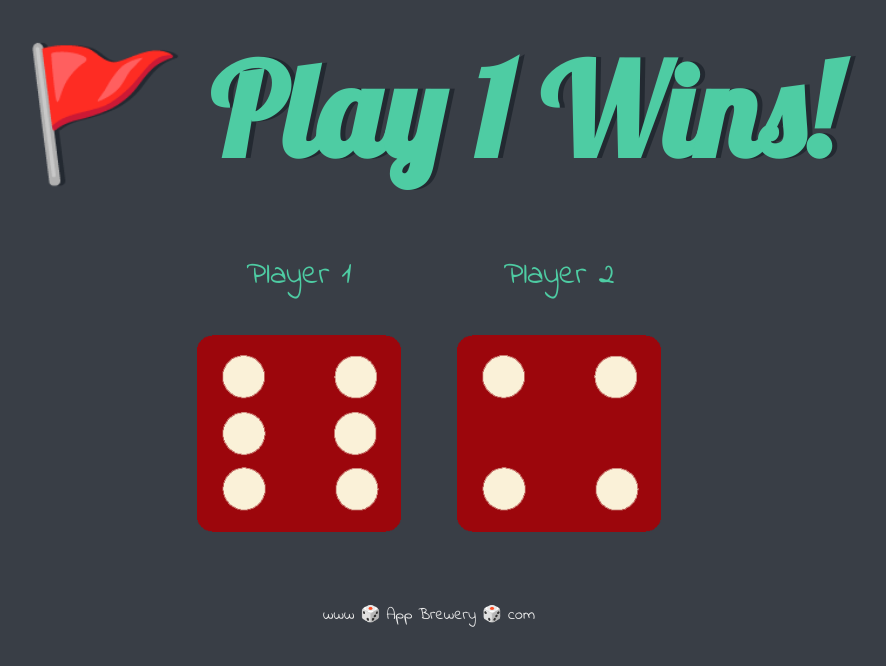
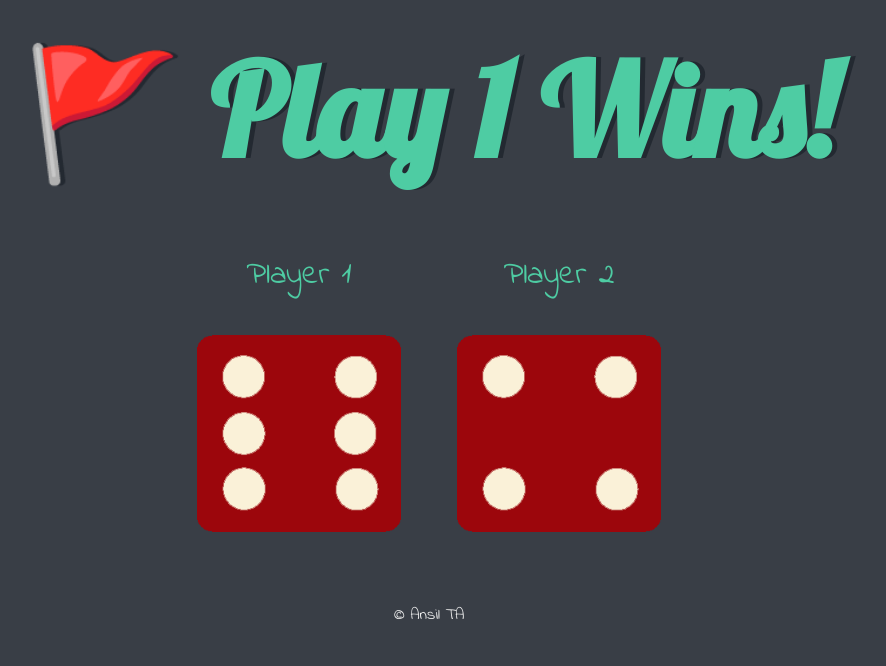
Before and after one commit to ansil-27/dice-using-js, a plain HTML site: page index.html in a window 1280 px wide. Shown: the whole page, without its empty margins (211-1097 px from the left). Drawn offline with Linux system fonts and the light colour scheme.

Commit message:
index.html

```diff
--- a/index.html
+++ b/index.html
@@ -29,6 +29,6 @@
       </body>
 
       <footer>
-        www 🎲 App Brewery 🎲 com
+        © Ansil TA
       </footer>
     </html>
```
